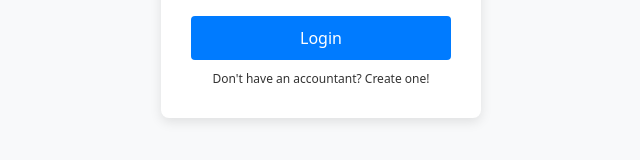
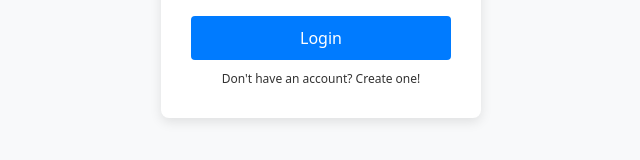
Before and after one commit to Coplyjs/Skill-Up, a website: page Login/index.html in a window 1280 px wide. Shown: the part 432-592 px from the top of the page, 319-959 px from the left. Drawn offline with nearby package versions, Linux system fonts and the light colour scheme.

Commit message:
Update index.html

```diff
--- a/Login/index.html
+++ b/Login/index.html
@@ -21,7 +21,7 @@
         <input type="password" class="login-input" id="password" placeholder="...">
 
         <button type="submit" class="btn btn-primary">Login</button>
-        <a href="/Register/index.html" class="create-accountant">Don't have an accountant? Create one!</a>
+        <a href="/Register/index.html" class="create-accountant">Don't have an account? Create one!</a>
     </div>
 
     <!-- Bootstrap JS Bundle (Popper + Bootstrap JS) -->
@@ -31,4 +31,5 @@
    <script src="script.js"></script>
 
 </body>
+
 </html>
```
